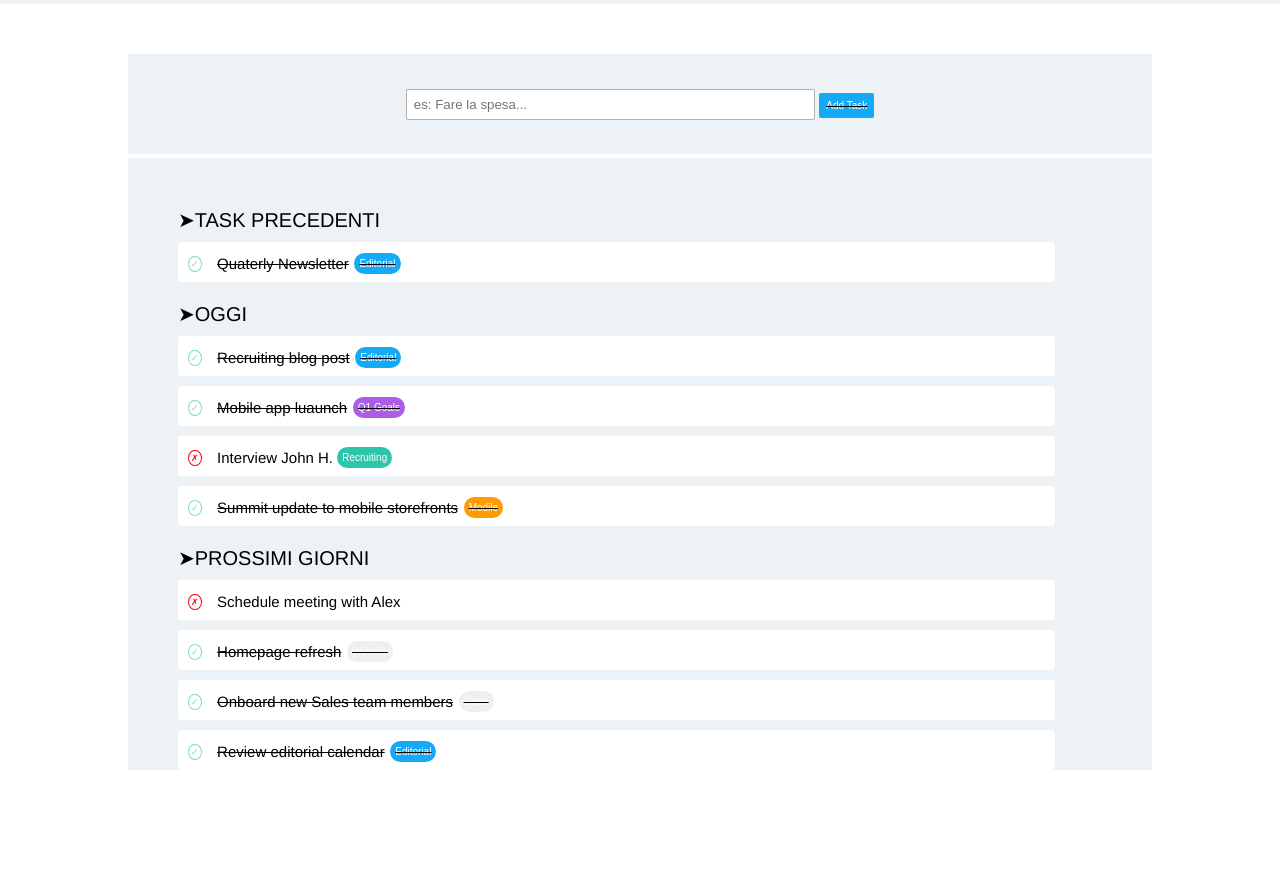
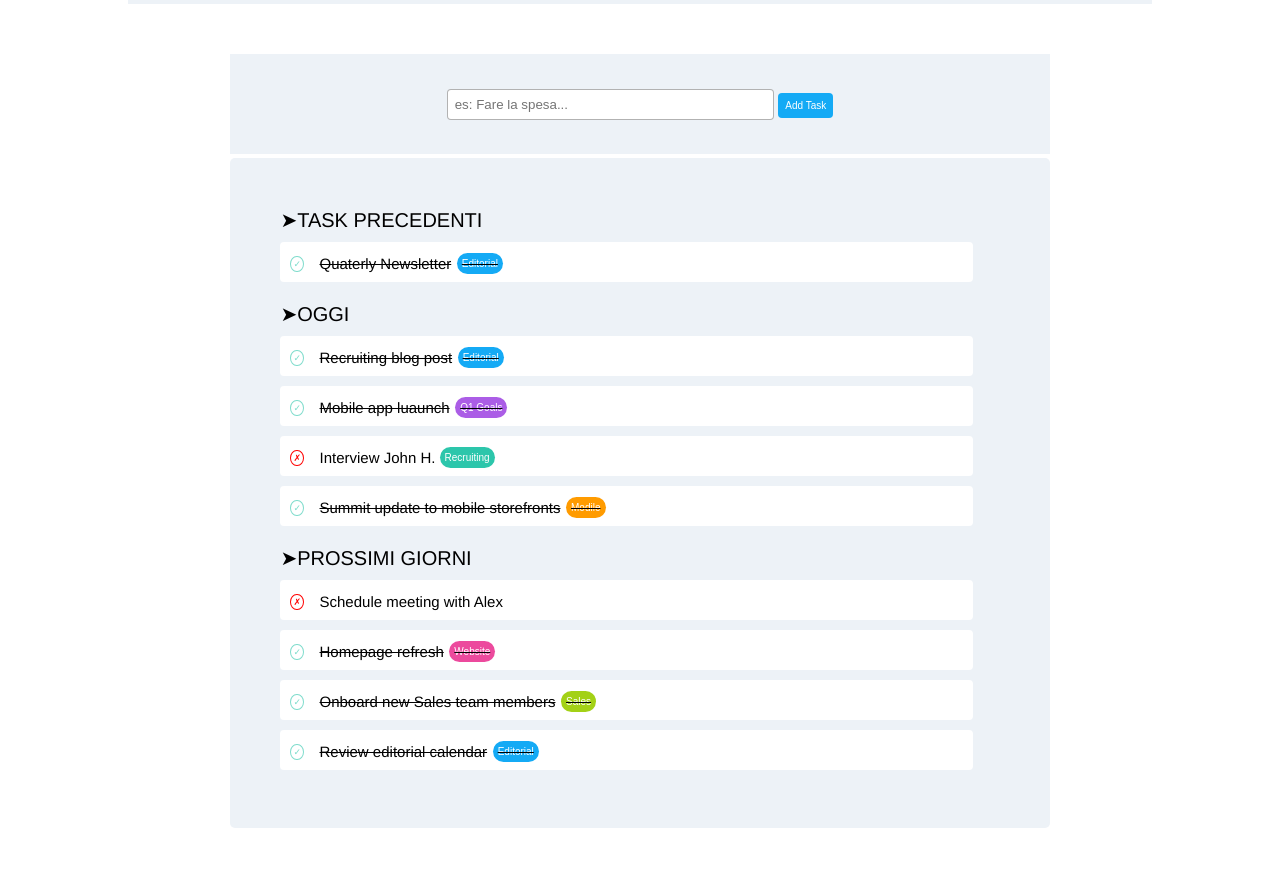
Before and after one commit to SimoneBonvecchio84/html-css-toboolist, a plain HTML site: page index.html in a window 1280 px wide. Shown: the part 66-956 px from the top of the page. Before the commit the page ends 838 px from the top, so only its background shows below. Drawn offline with Linux system fonts and the light colour scheme.

Commit message:
fix: container width

```diff
--- a/css/style.css
+++ b/css/style.css
@@ -7,7 +7,7 @@
 
 /* container */
 .container {
-    width: 100%;
+    width: 80%;
     margin: 0 auto;
 }
 
@@ -32,6 +32,8 @@
     margin: auto;
     margin-top: 50px;
     width: 80%;
+    height: 900px;
+
 
 }
 
@@ -48,12 +50,14 @@
 
 
 
+
 }
+
 /* input and main button */
 input,
 .main-button {
     padding: 7px;
-    border-radius: 2px;
+    border-radius: 4px;
     border: none;
 }
 
@@ -69,9 +73,13 @@
 
 
 }
+
 /* section list */
 .section-list {
-   margin-top: 4px;
+    margin-top: 4px;
+    height: 670px;
+    border-radius: 5px;
+
 
 }
 
@@ -82,7 +90,7 @@
     margin-top: 20px;
 }
 
-ul  {
+ul {
     padding-top: 30px;
     margin-left: 50px;
     list-style-type: none;
@@ -93,14 +101,15 @@
     border-radius: 4px;
     background-color: white;
     height: 40px;
-    line-height:40px ;
+    line-height: 40px;
     margin-top: 10px;
 }
+
 /* check symbols */
 .check-symbol-green,
 .check-symbol-red,
 .list-text,
-button{
+button {
     vertical-align: middle;
 }
 
@@ -116,12 +125,12 @@
 
 }
 
-.check-symbol-green{
+.check-symbol-green {
     border: 1px solid rgb(127 220 204);
-    color:rgb(127 220 204) ;
+    color: rgb(127 220 204);
 }
 
-.check-symbol-red{
+.check-symbol-red {
     border: 1px solid red;
     color: red;
 }
@@ -129,8 +138,8 @@
 /* list text */
 .list,
 .list-text {
-     margin-left:10px;
-     font-size: 15px;
+    margin-left: 10px;
+    font-size: 15px;
 
 }
 
@@ -151,21 +160,34 @@
     text-decoration-color: black;
 
 }
+
 /* color button */
 .button-blue {
-    background-color:rgb(20 170 245);
+    background-color: rgb(20 170 245);
 }
 
 .button-purple {
-    background-color:rgb(171 93 230) ;
+    background-color: rgb(171 93 230);
 }
 
-.button-orange{
-    background-color:rgb(255 155 0) ;
+.button-green {
+    background-color: rgb(44 198 171);
+}
+
+.button-orange {
+    background-color: rgb(255 155 0);
+}
+
+.button-violet {
+    background-color: rgb(236 74 157);
+}
+
+.button-greenlight {
+    background-color: rgb(163 209 22);
 }
 
 .button-green,
+.main-button,
 #button-decoration {
-   background-color: rgb(44 198 171);
-   text-decoration: none;
+    text-decoration: none;
 }
```
